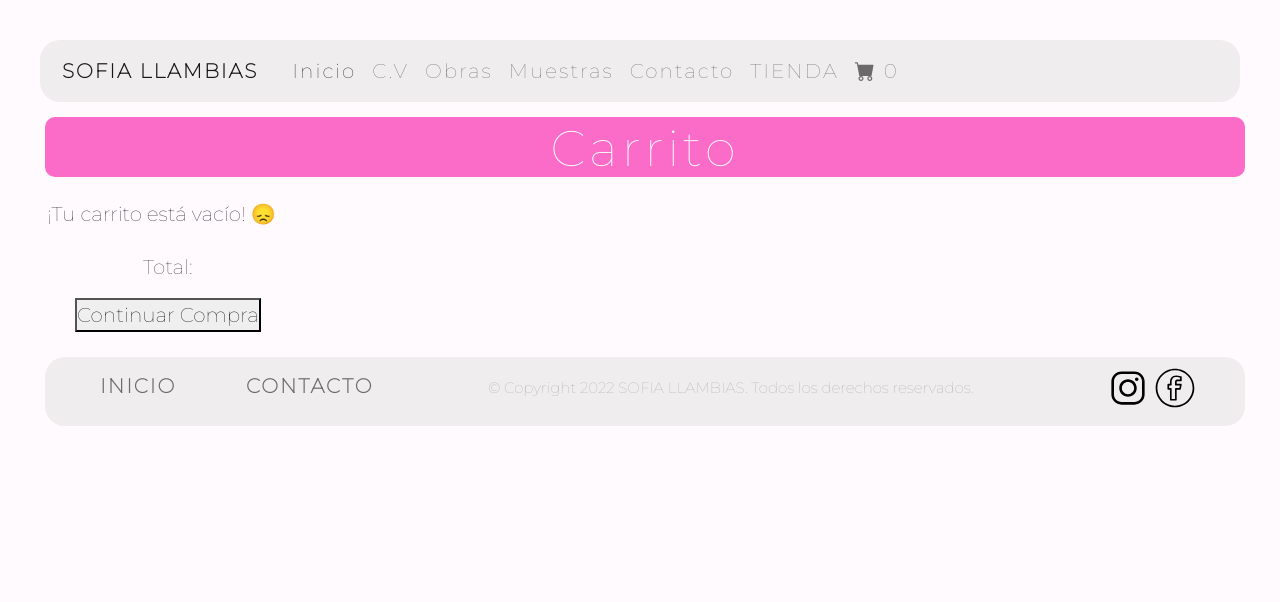
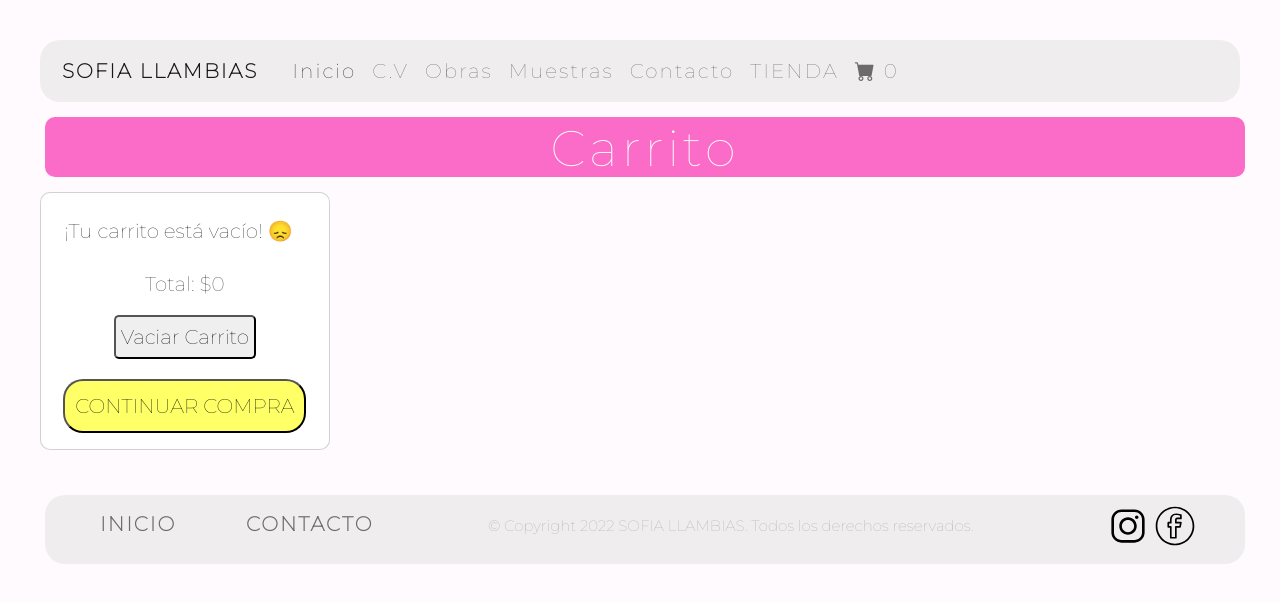
Before and after one commit to sofia-ll/sofiallambias.github.io, a plain HTML site: page section/carrito.html in a window 1280 px wide. Drawn offline with nearby package versions, Linux system fonts and the light colour scheme; some packages are replaced by stand-ins of ours; a script that the page names is missing.

Commit message:
commit once

```diff
--- a/js/carrito.js
+++ b/js/carrito.js
@@ -1,8 +1,8 @@
 const botonCompra = document.querySelector("#boton_compra");
 const divTotal = document.querySelector("#total-carrito");
 const laminas = [];
-const tablaLaminasCarrito = document.querySelector("#laminas_carrito")
-
+const tablaLaminasCarrito = document.querySelector("#laminas_carrito");
+const botonVaciarCarrito = document.querySelector("#boton_vaciar_carrito");
 
 function retornoLaminaCarrito(lamina) {
                         return `<tr>
@@ -47,6 +47,7 @@ function cargarLaminas() {
     }
     else{
         tablaLaminasCarrito.innerHTML = "¡Tu carrito está vacío! 😞"
+        divTotal.innerHTML = "$" + "0"
     }
 }
 
@@ -68,11 +69,6 @@ function guardarCarrito(carrito) {
 	}
 }
 
-function recuperarCarrito(){
-    const recuperoCarrito = JSON.parse(localStorage.getItem("carritoLaminas"))
-    return console.table(recuperoCarrito);
-}
-
 function clickBotonEliminar(){
     const boton_eliminar = document.querySelector("button.carrito-laminas-eliminar")
     if (boton_eliminar !== null){
@@ -88,7 +84,7 @@ function clickBotonEliminar(){
 
 botonCompra.addEventListener("click", ()=>{
     Swal.fire({
-        title: 'El total es de $ ${subtotal()}',
+        title: `El total es de $ ${subtotal()}`,
         text: "¿Desea confirmar la compra?",
         showCancelButton: true,
         confirmButtonColor: '#3085d6',
@@ -98,9 +94,20 @@ botonCompra.addEventListener("click", ()=>{
         if (result.isConfirmed) {
             Swal.fire(
             '¡Muchas gracias!',
-'¡que disfrutes tus láminas!',
+            '¡Que disfrutes tus láminas!',
             'success'
             )
             }
         })
         })
+
+const vaciarCarrito = () =>{
+    carritoLaminas.splice (0, carritoLaminas.length)
+    localStorage.setItem("carritoLaminas", JSON.stringify(carritoLaminas))
+}
+
+botonVaciarCarrito.addEventListener("click", ()=>{
+        vaciarCarrito()
+        cargarLaminas()
+
+        })
--- a/js/tienda.js
+++ b/js/tienda.js
@@ -1,5 +1,4 @@
 const carrito = JSON.parse(localStorage.getItem("carrito")) || []; // Este es el array guardado en JSON
-const URL = "../js/laminas.json";
 const laminas = [];
 
 // const carritoLaminas = recuperarCarrito() || []
--- a/sass/_generales.scss
+++ b/sass/_generales.scss
@@ -337,3 +337,21 @@
     .icono_carrito:hover {
         background-color: rgba(250, 77, 189, 0.464);
     }
+
+    #boton_vaciar_carrito{
+        margin-bottom: 20px;
+        padding: 5px;
+        border-radius: 5px;
+    }
+
+    #boton_compra{
+        border-radius: 20px;
+        padding: 10px;
+        background-color: rgba(255, 255, 0, 0.599);
+    }
+
+    .contenedor-carrito{
+        display: flex;
+        align-items: center;
+        justify-content: center;
+    }
--- a/section/carrito.html
+++ b/section/carrito.html
@@ -69,8 +69,10 @@
     <main>
 
         <h2 class="subtitulo">Carrito</h2>
-        <section class="contenedor-carrito desktop">
-            <p id="carrito-vacio" class="carrito-vacio"></p>
+
+        <div class="card contenedor-carrito desktop">
+            <div class="card-body">
+                <p id="carrito-vacio" class="carrito-vacio"></p>
             <table id="carrito-laminas" class="table table-hover carrito-laminas disabled">
                 <tbody id="laminas_carrito">
 
@@ -80,10 +82,13 @@
                 <p>Total: <span id="total-carrito"></span> </p>
             </div>
             <div class="carrito_boton">
-                <button id="boton_compra" class="text-center">Continuar Compra</button>
+                <button id="boton_vaciar_carrito" class="text-center">Vaciar Carrito</button>
             </div>
-        </section>
-
+            <div class="carrito_boton">
+                <button id="boton_compra" class="text-center">CONTINUAR COMPRA</button>
+            </div>
+            </div>
+        </div>
     </main>
 
 <!-- footer primera y segunda mq -->
```
Also changed, not shown: style/estilos.css, 1 other file. Lines whose indentation alone changed are shown as unchanged.
